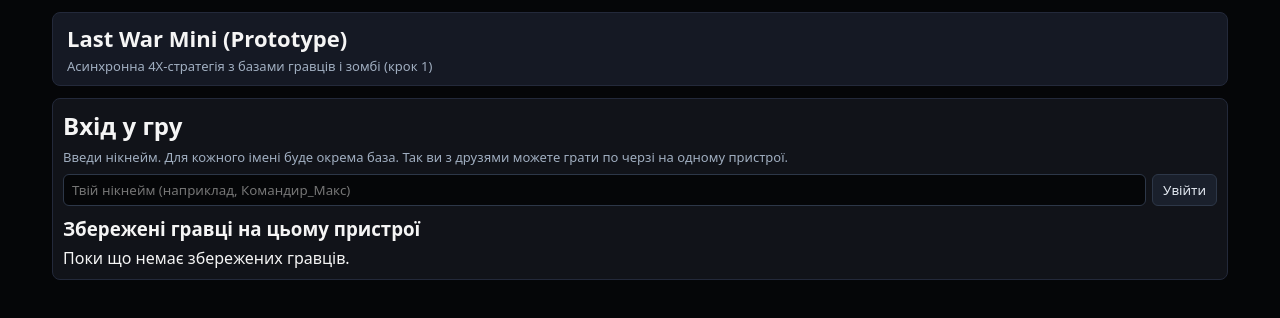
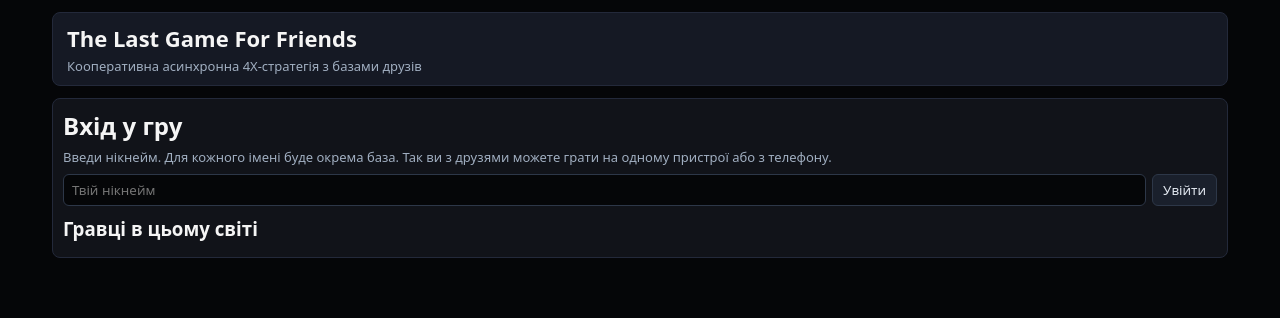
Before and after one commit to Qwaszx112233/the-last-game-for-friends, a plain HTML site: page index.html in a window 1280 px wide. Drawn offline with Linux system fonts and the light colour scheme.

Commit message:
Update game title and player instructions

```diff
--- a/index.html
+++ b/index.html
@@ -2,17 +2,16 @@
 <html lang="uk">
 <head>
     <meta charset="UTF-8">
-    <title>Last War Mini — Асинхронна база</title>
+    <title>The Last Game For Friends</title>
     <meta name="viewport" content="width=device-width, initial-scale=1.0">
-
     <link rel="stylesheet" href="style.css">
 </head>
 <body>
     <div id="app">
         <header class="top-bar">
-            <h1>Last War Mini (Prototype)</h1>
+            <h1>The Last Game For Friends</h1>
             <div class="top-bar__subtitle">
-                Асинхронна 4X-стратегія з базами гравців і зомбі (крок 1)
+                Кооперативна асинхронна 4X-стратегія з базами друзів
             </div>
         </header>
 
@@ -21,14 +20,14 @@
             <h2>Вхід у гру</h2>
             <p class="hint">
                 Введи нікнейм. Для кожного імені буде окрема база.
-                Так ви з друзями можете грати по черзі на одному пристрої.
+                Так ви з друзями можете грати на одному пристрої або з телефону.
             </p>
             <div class="login-form">
-                <input id="player-name-input" type="text" placeholder="Твій нікнейм (наприклад, Командир_Макс)">
+                <input id="player-name-input" type="text" placeholder="Твій нікнейм">
                 <button id="login-button">Увійти</button>
             </div>
 
-            <h3>Збережені гравці на цьому пристрої</h3>
+            <h3>Гравці в цьому світі</h3>
             <div id="saved-players" class="saved-players"></div>
         </section>
 
@@ -59,9 +58,9 @@
                     <div id="base-layout"></div>
                 </section>
 
-                <!-- Права панель: інші гравці, дії, журнал -->
+                <!-- Права панель -->
                 <section class="panel panel-right">
-                    <h2>Інші гравці у світі (на цьому пристрої)</h2>
+                    <h2>Гравці у цьому світі</h2>
                     <div id="other-players"></div>
 
                     <h2>Дії</h2>
@@ -69,16 +68,4 @@
                         <button data-action="upgrade_hq">Покращити штаб</button>
                         <button data-action="upgrade_farm">Покращити ферму</button>
                         <button data-action="upgrade_oil">Покращити нафтову вишку</button>
-                        <button data-action="upgrade_barracks">Покращити барак</button>
-                    </div>
-
-                    <h2>Журнал подій</h2>
-                    <div id="log" class="log"></div>
-                </section>
-            </main>
-        </section>
-    </div>
-
-    <script src="game.js"></script>
-</body>
-</html>
+                        <button data-action="upgrade_barracks">Покращити барак</button>_
```
